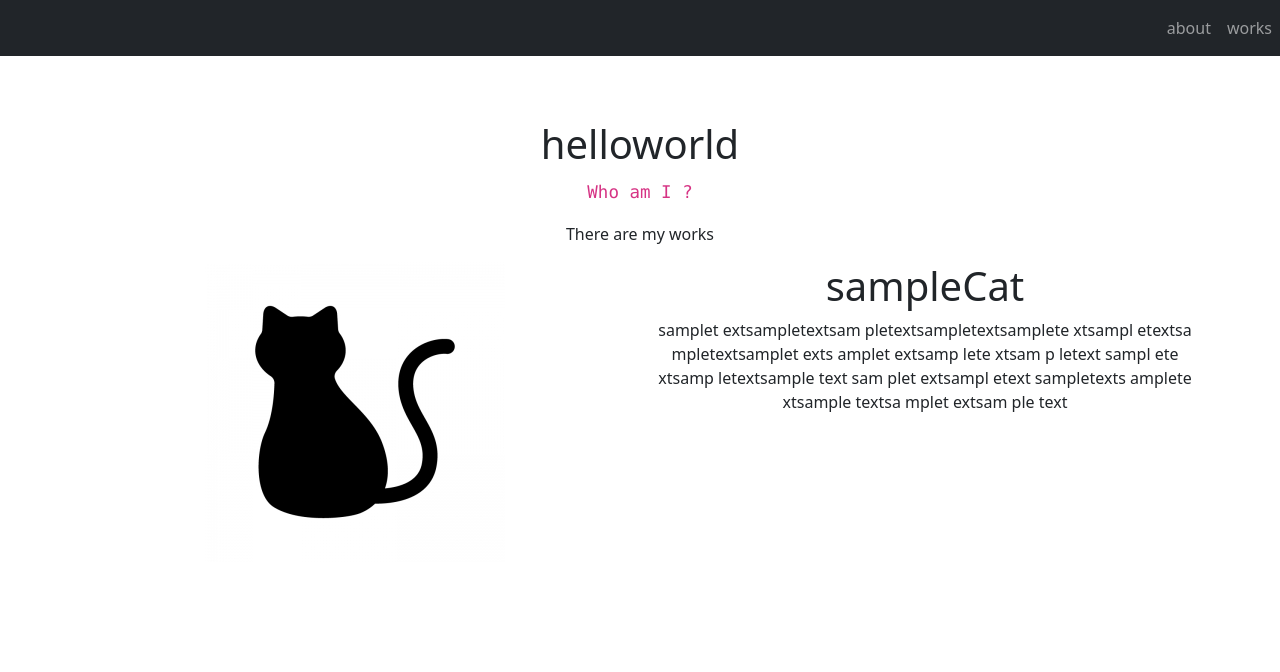
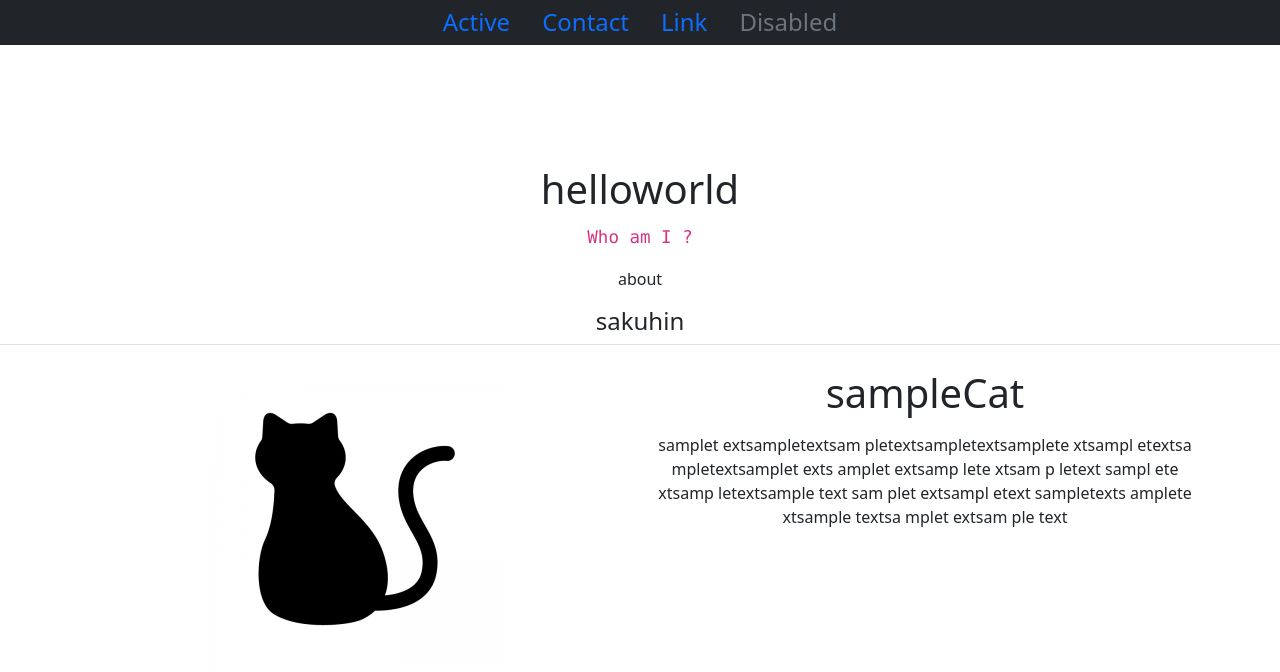
Before and after one commit to ruin8128/homepage, a plain HTML site: page index.html in a window 1280 px wide. Drawn offline with nearby package versions, Linux system fonts and the light colour scheme.

Commit message:
Update index.html

```diff
--- a/index.html
+++ b/index.html
@@ -6,7 +6,7 @@
         <link href="https://cdn.jsdelivr.net/npm/bootstrap@5.2.0/dist/css/bootstrap.min.css" rel="stylesheet" integrity="sha384-gH2yIJqKdNHPEq0n4Mqa/HGKIhSkIHeL5AyhkYV8i59U5AR6csBvApHHNl/vI1Bx" crossorigin="anonymous">
         <!-- JavaScript Bundle with Popper -->
         <script src="https://cdn.jsdelivr.net/npm/bootstrap@5.2.0/dist/js/bootstrap.bundle.min.js" integrity="sha384-A3rJD856KowSb7dwlZdYEkO39Gagi7vIsF0jrRAoQmDKKtQBHUuLZ9AsSv4jD4Xa" crossorigin="anonymous"></script>
-        <title>Zeropoint's hp</title>
+        <title>Murabiton</title>
         <meta name="Homepage of Zeropoint">
         <meta title="Zeropoint's Homepage">
         <meta name="viewport" content="width=device-width, initial-scale=1, shrink-to-fit=no">
@@ -14,36 +14,53 @@
     </head>
     <body>
         <header>
-            <nav class="navbar fixed-top navbar-expand navbar-dark bg-dark">
+            <!-- <nav class="navbar fixed-top navbar-expand navbar-dark bg-dark">
                     <button id="ne" class="navbar-toggler" type="button" data-toggle="collapse" data-target="#navbarNav4" aria-controls="navbarNav4" aria-expanded="false" aria-label="Toggle navigation">
                     <span class="navbar-toggler-icon"></span>
                     </button>
                 <div class="collapse navbar-collapse justify-content-end" id="navbarNav4">
                      <ul class="navbar-nav">
                         <li class="nav-item active">
-                         <a class="nav-link" href="#">about</span class="sr-only"></span></a>
+                         <a class="nav-link" href="#">
+                          <button type="button" class="btn btn-primary p-2">about</button></span class="sr-only"></span></a>
                         </li>
                         <li class="nav-item">
-                         <a class="nav-link" href="#">works</a>
+                         <a class="nav-link" href="#"><div class="d-inline p-2 bg text-white">works</div></a>
                         </li>
                     </ul>
                 </div>
-            </nav>
+            </nav> -->
+            <ul class="h4 nav justify-content-center navbar-dark bg-dark ">
+              <li class="nav-item">
+                <a class="nav-link active" aria-current="page" href="#">Active</a>
+              </li>
+              <li class="nav-item">
+                <a class="nav-link" href="#">Contact</a>
+              </li>
+              <li class="nav-item">
+                <a class="nav-link" href="#">Link</a>
+              </li>
+              <li class="nav-item">
+                <a class="nav-link disabled" href="#" tabindex="-1" aria-disabled="true">Disabled</a>
+              </li>
+            </ul>
         </header>
-        <main class="main-text">
+        <main class="main-text ">
             <h1 class="page-header" id="main-message">helloworld</h1>
             <div class="container">
                 <p class="lead"><code>Who am I ?</code>
-                <p> There are my works</p>
+                <p> about</p>
               </div>
             </div>
-            <div class="container">
+            <div class="h4 pb-2 mb-4 text- border-bottom ">sakuhin </div>
+            <div class="container hstack">
                 <div class="row">
                   <div class="col-md-6">
                     <img src="img/testcat.jpg">
                   </div>
                   <div class="col-md-6">
                     <h1>sampleCat</h1>
+                    <ul></ul>
                     <p>samplet extsampletextsam pletextsampletextsamplete xtsampl etextsa mpletextsamplet exts amplet extsamp lete xtsam p letext sampl ete xtsamp letextsample text sam plet extsampl etext sampletexts amplete xtsample textsa mplet extsam ple text
                     </p>
                   </div>
```
